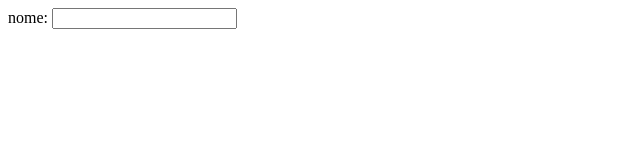
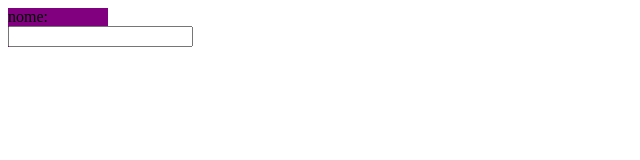
Before and after one commit to Waifil/projetohtml, a plain HTML site: page index.html in a window 1280 px wide. Shown: the whole page, without its empty margins (0-640 px from the left). Drawn offline with Linux system fonts and the light colour scheme.

Commit message:
Mudei o estilo, só pra testar

```diff
--- a/index.html
+++ b/index.html
@@ -4,6 +4,10 @@
     <meta charset="UTF-8">
     <meta name="viewport" content="width=device-width, initial-scale=1.0">
     <title>Document</title>
+    <style>
+        main{background-color: purple;
+        width: 100px;}
+    </style>
 </head>
 <body>
     <main>
```
